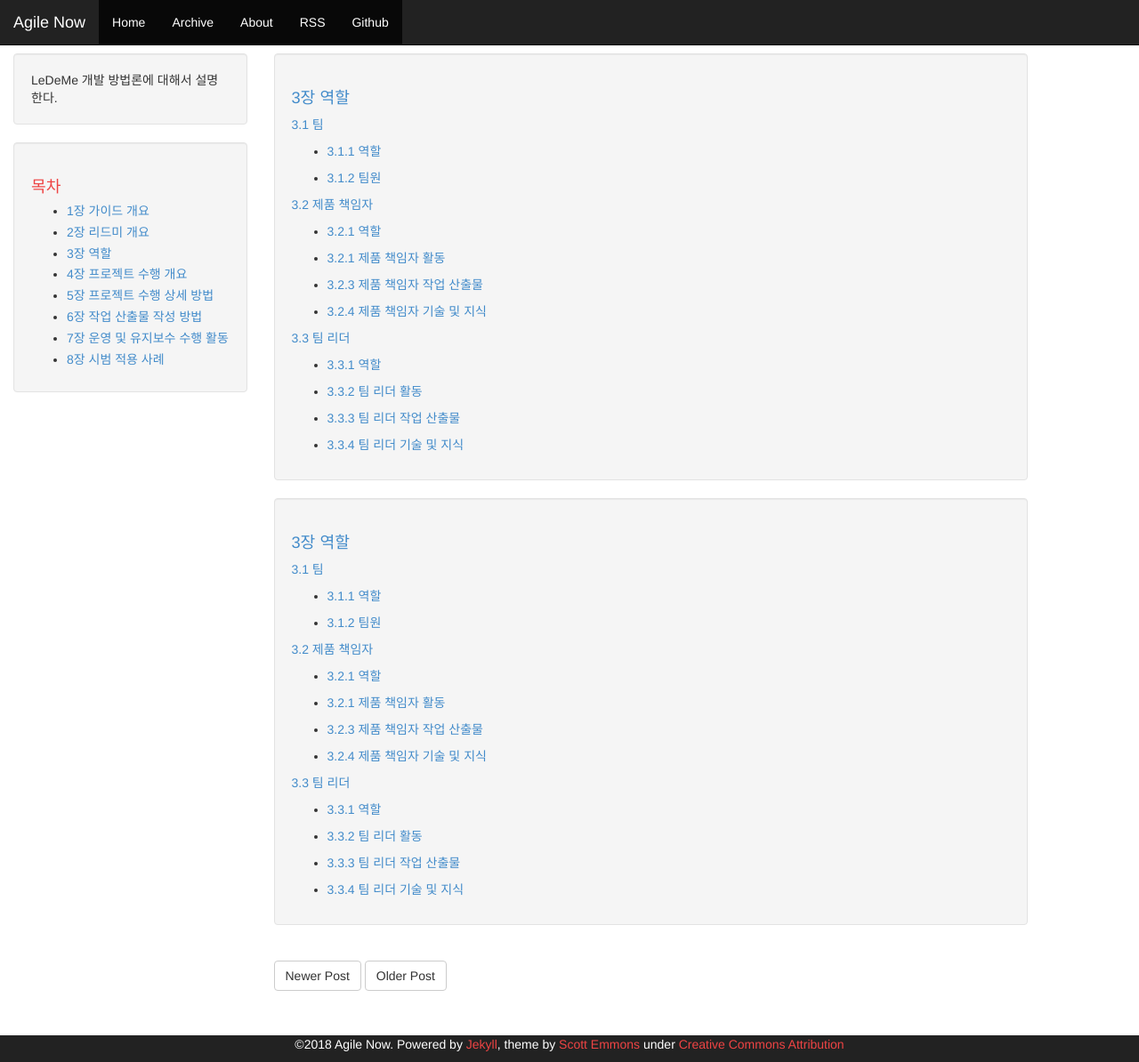
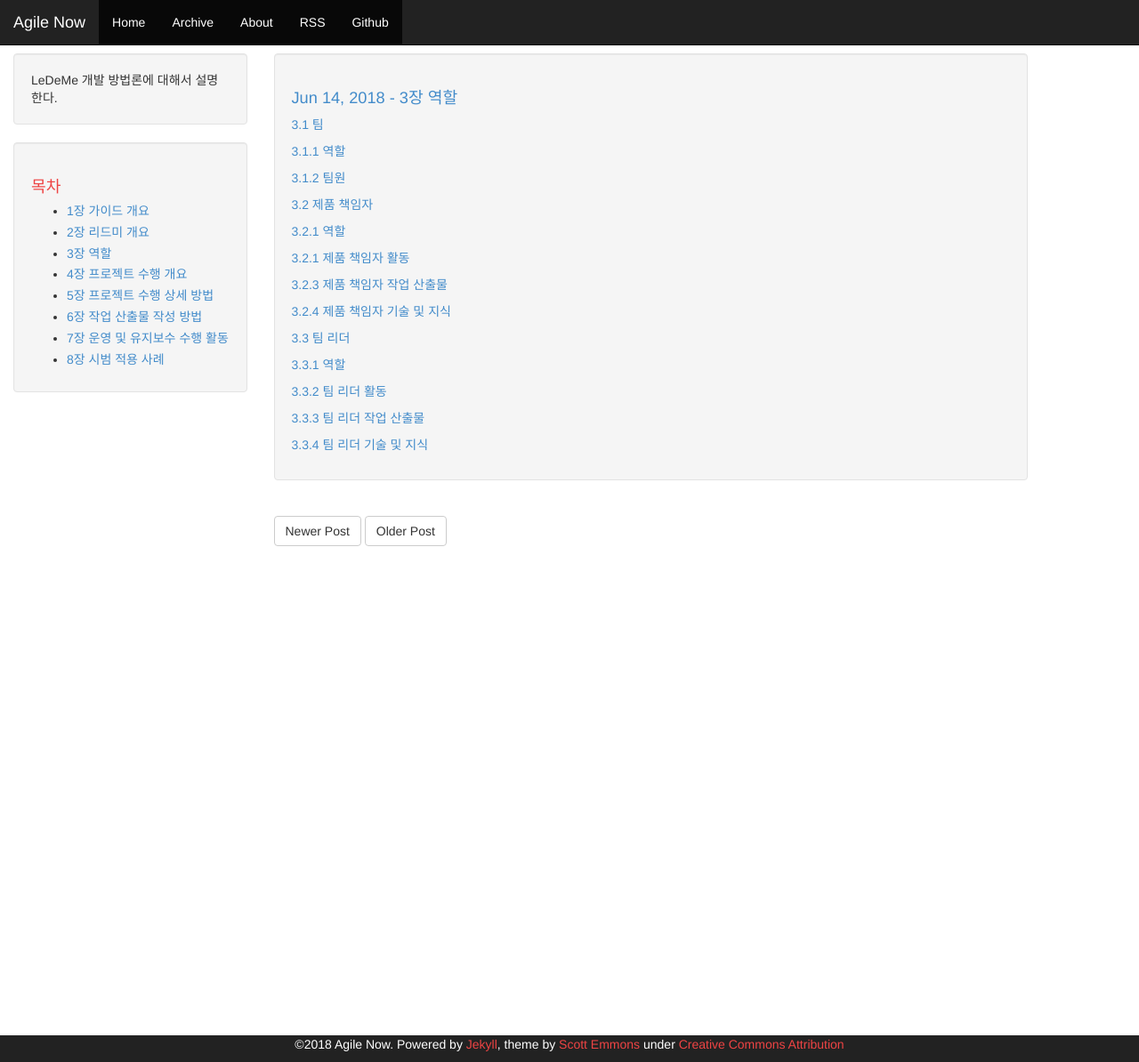
Before and after one commit to staagile/staagile.github.io, a Jekyll site: the page built from _posts/2018-06-14-3-team.md, in a window 1280 px wide and 1194 px high. Shown: the whole window at 89% size. Built offline with Jekyll 4.4.1, drawn with Linux system fonts in a browser that asks for light colours; comment, search, counter and statistics services are not loaded.

Commit message:
add disquss

```diff
--- a/_config.yml
+++ b/_config.yml
@@ -42,3 +42,5 @@
    - jekyll-paginate
 
 exclude: ['README.md', 'LICENSE']
+
+disqus_shortname: staagile
--- a/_includes/footer.html
+++ b/_includes/footer.html
@@ -1,15 +1,14 @@
 <div class="container-fluid">
     <div class="row-fluid">
         <div class="span12 footer navbar-inverse navbar-fixed-bottom">
-            <p class="copyright">&copy;{{ site.time | date: '%Y' }} {{ site.name }}. Powered by <a href="http://jekyllrb.com">Jekyll</a>, theme by <a href="https://github.com/scotte/jekyll-clean">Scott Emmons</a>
-            under
-            <a href="http://creativecommons.org/licenses/by/4.0/">Creative Commons Attribution</a></p>
+            <p class="copyright">&copy;{{ site.time | date: '%Y' }} {{ site.name }}. Powered by <a href="http://jekyllrb.com">Jekyll</a>, theme by <a href="https://github.com/scotte/jekyll-clean">Scott Emmons</a> under
+                <a href="http://creativecommons.org/licenses/by/4.0/">Creative Commons Attribution</a></p>
         </div>
     </div>
 </div>
 
-{% include disqus-counts.html %}
-{% include analytics.html %}
+{% include disqus-counts.html %} {% include analytics.html %}
+<script id="dsq-count-scr" src="//staagile.disqus.com/count.js" async></script>
+</body>
 
-</body>
 </html>
--- a/_layouts/post.html
+++ b/_layouts/post.html
@@ -8,10 +17,7 @@
         <div class="col-md-9">
             <div class="article">
                 <div class="well">
-                    <!--<h1><a href="{{ site.baseurl}}{{ page.url }}">{{ page.date | date: "%b %-d, %Y" }} - {{ page.title }}</a></h1>-->
-                    <h1>
-                        <a href="{{ site.baseurl}}{{ page.url }}">{{ page.title }}</a>
-                    </h1>
+                    <h1><a href="{{ site.baseurl}}{{ page.url }}">{{ page.date | date: "%b %-d, %Y" }} - {{ page.title }}</a></h1>
                     {% if site.comments and page.comments %} {% if site.disqus != '' %}
                     <p class="author"><a href="#disqus_thread" data-disqus-identifier="{{ page.url | slugify }}">Comments</a></p>
                     {% elsif site.isso != '' %}
@@ -32,37 +38,7 @@
             </div>
             <!-- start -->
             <!-- post add -->
-            <div class="article">
-                <div class="well">
-                    <h1>
-                        <a href="{{ site.baseurl}}{{ page.url }}">{{ page.title }}</a>
-                    </h1>
-                    {% if site.comments and page.comments %} {% if site.disqus != '' %}
-                    <p class="author">
-                        <a href="#disqus_thread" data-disqus-identifier="{{ page.url | slugify }}">Comments</a>
-                    </p>
-                    {% elsif site.isso != '' %}
-                    <p class="author">
-                        <a href="{{ site.baseurl }}{{ page.url }}{{ site.isso_suffix }}#isso-thread">Comments</a>
-                    </p>
-                    {% endif %} {% endif %}
-                    <div class="post-content">
-                        {{ content }}
-                    </div>
-                    {% if page.comments %} {% if site.disqus != '' %}
-                    <div id="disqus_thread">
-                        <noscript>Please enable JavaScript to view the
-                            <a href="http://disqus.com/?ref_noscript">comments powered by Disqus.</a>
-                        </noscript>
-                        <a href="http://disqus.com" class="dsq-brlink">comments powered by
-                            <span class="logo-disqus">Disqus</span>
-                        </a>
-                    </div>
-                    {% elsif site.isso != '' %}
-                    <section id="isso-thread"></section>
-                    {% endif %} {% endif %}
-                </div>
-            </div>
+
             <!-- end -->
             <div class="pagination">
                 {% if page.next %}
--- a/_posts/2018-06-14-3-team.md
+++ b/_posts/2018-06-14-3-team.md
@@ -6,26 +6,26 @@
 
 [3.1 팀](https://staagile.github.io/3-1-team)
 
-* [3.1.1 역할](https://staagile.github.io/3-1-team#3.1.1 역할)
+[3.1.1 역할](https://staagile.github.io/3-1-team#3.1.1 역할)
 
-* [3.1.2 팀원](https://staagile.github.io/3-1-team#3.1.2 팀원)
+[3.1.2 팀원](https://staagile.github.io/3-1-team#3.1.2 팀원)
 
 [3.2 제품 책임자](https://staagile.github.io/3-2-product-manager)
 
-* [3.2.1 역할](https://staagile.github.io/3-2-product-manager#3.2.1 역할)
+[3.2.1 역할](https://staagile.github.io/3-2-product-manager#3.2.1 역할)
 
-* [3.2.1 제품 책임자 활동](https://staagile.github.io/3-2-product-manager#3.2.2 제품 책임자 활동)
+[3.2.1 제품 책임자 활동](https://staagile.github.io/3-2-product-manager#3.2.2 제품 책임자 활동)
 
-* [3.2.3 제품 책임자 작업 산출물](https://staagile.github.io/3-2-product-manager#3.2.3 제품 책임자 작업 산출물)
+[3.2.3 제품 책임자 작업 산출물](https://staagile.github.io/3-2-product-manager#3.2.3 제품 책임자 작업 산출물)
 
-* [3.2.4 제품 책임자 기술 및 지식](https://staagile.github.io/3-2-product-manager#3.2.4 제품 책임자 기술 및 지식)
+[3.2.4 제품 책임자 기술 및 지식](https://staagile.github.io/3-2-product-manager#3.2.4 제품 책임자 기술 및 지식)
 
 [3.3 팀 리더](https://staagile.github.io/3-3-team-leader)
 
-* [3.3.1 역할](https://staagile.github.io/3-3-team-leader#3.3.1 역할)
+[3.3.1 역할](https://staagile.github.io/3-3-team-leader#3.3.1 역할)
 
-* [3.3.2 팀 리더 활동](https://staagile.github.io/3-3-team-leader#3.3.2 팀 리더 활동)
+[3.3.2 팀 리더 활동](https://staagile.github.io/3-3-team-leader#3.3.2 팀 리더 활동)
 
-* [3.3.3 팀 리더 작업 산출물](https://staagile.github.io/3-3-team-leader#3.3.3 팀 리더 작업 산출물)
+[3.3.3 팀 리더 작업 산출물](https://staagile.github.io/3-3-team-leader#3.3.3 팀 리더 작업 산출물)
 
-* [3.3.4 팀 리더 기술 및 지식](https://staagile.github.io/3-3-team-leader#3.3.4 팀 리더 기술 및 지식)
+[3.3.4 팀 리더 기술 및 지식](https://staagile.github.io/3-3-team-leader#3.3.4 팀 리더 기술 및 지식)
```
Also changed, not shown: other parts of _layouts/post.html (+9 -0 lines), _posts/2018-06-13-1-guide.md (+3 -3 lines).
